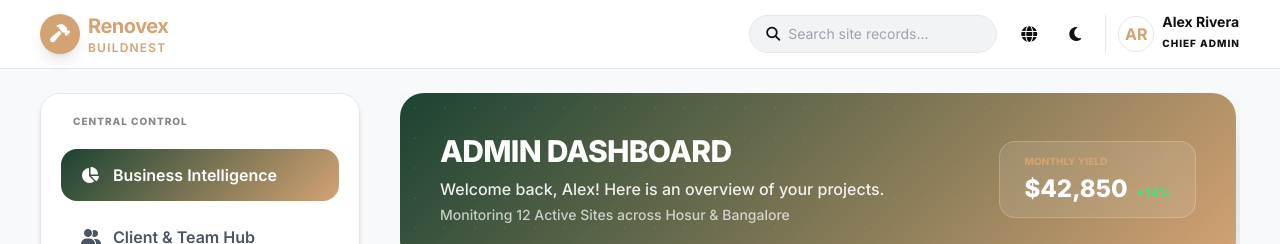
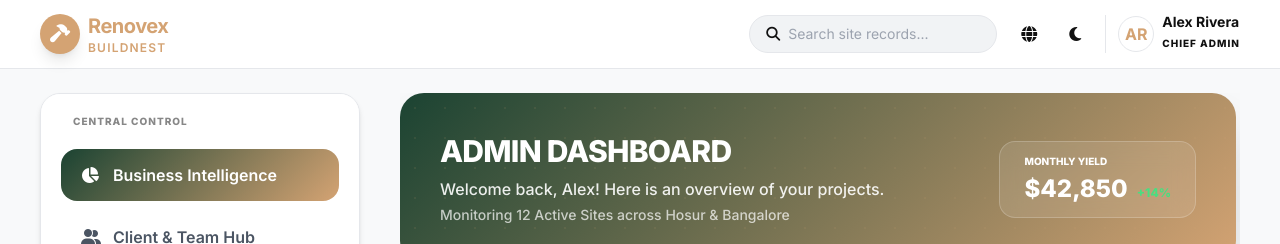
Before and after one commit to praneashMG/GrowwHomeRenovation, a plain HTML site: page admin.html in a window 1280 px wide. Shown: the top 244 px of the page. Drawn offline with nearby package versions, Linux system fonts and the light colour scheme.

Commit message:
first commit

```diff
--- a/admin.html
+++ b/admin.html
@@ -241,7 +241,7 @@ class="lg:hidden flex h-10 w-10 items-center justify-center rounded-md bg-gray-1
                                 <p class="text-white/70 font-medium text-sm">Monitoring 12 Active Sites across Hosur & Bangalore</p>
                             </div>
                             <div class="bg-white/10 backdrop-blur-md px-6 py-3 rounded-2xl border border-white/20">
-                                <p class="text-[10px] font-black uppercase text-accent mb-1">Monthly Yield</p>
+                                <p class="text-[10px] font-black uppercase text-white mb-1">Monthly Yield</p>
                                 <p class="text-2xl font-black">$42,850 <span class="text-xs text-green-400 ml-1">+14%</span></p>
                             </div>
                         </div>
```
